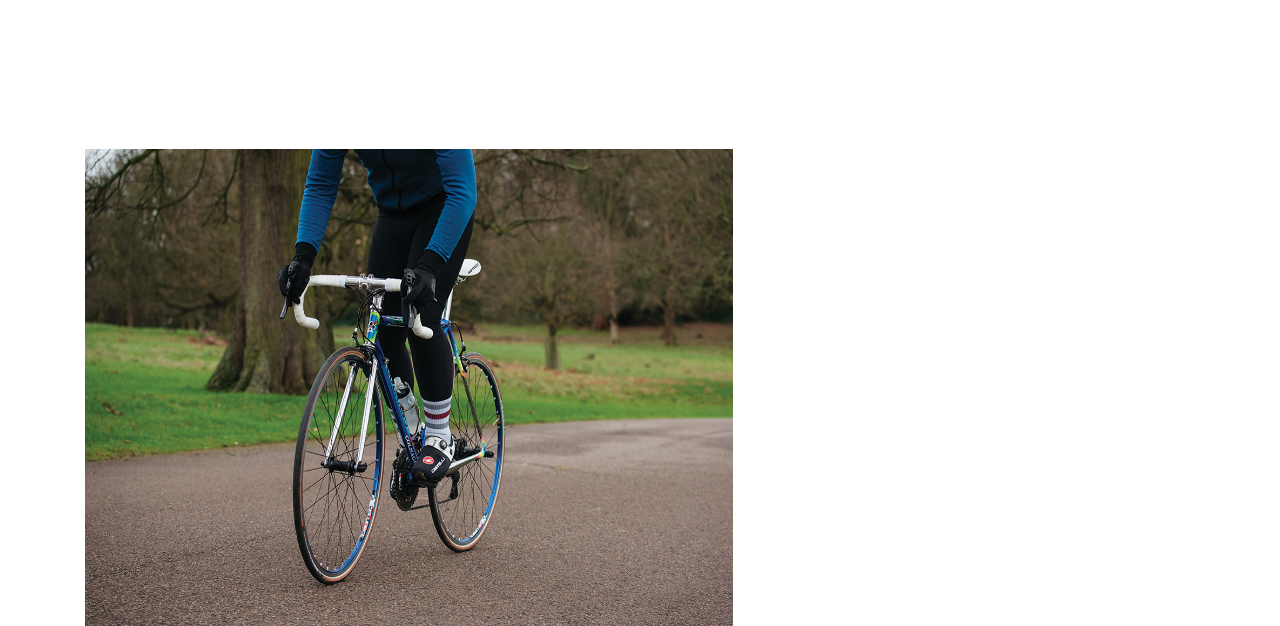
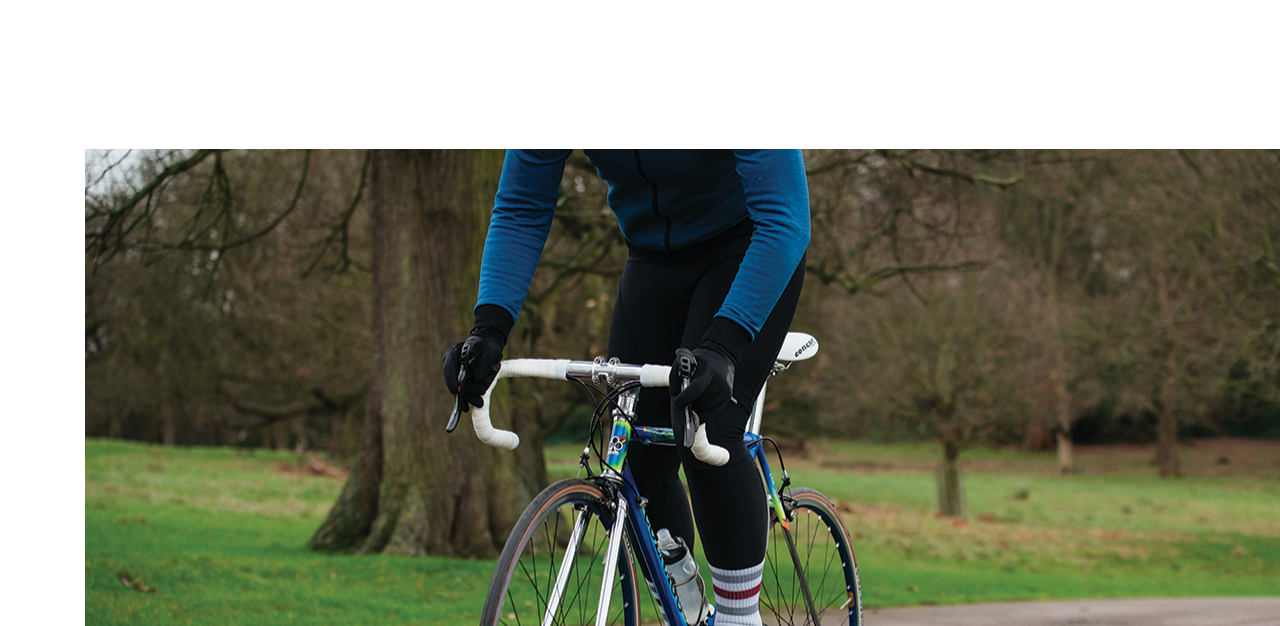
Before and after one commit to VladovR/vladovr.github.io, a plain HTML site: page index.html in a window 1280 px wide. Shown: the part 145-771 px from the top of the page. Drawn offline with nearby package versions, Linux system fonts and the light colour scheme; files that its build step writes are made by us from their sources.

Commit message:
Update index.html

```diff
--- a/index.html
+++ b/index.html
@@ -57,7 +57,7 @@
 
 
 <br />
-      <div><img src="/img/colnago_master_x-light_review.jpg" width="648" height="480" /></div>
+      <div><img src="/img/colnago_master_x-light_review.jpg" width="1200" height="800" /></div>
 <div>
       <button type="button" class="btn btn-success" href="https://cyclingtips.com/2018/04/bikes-of-the-bunch-colnago-saronni-for-leroica-and-a-dancelli-for-training/">Полететь в космос</button>
 
```
